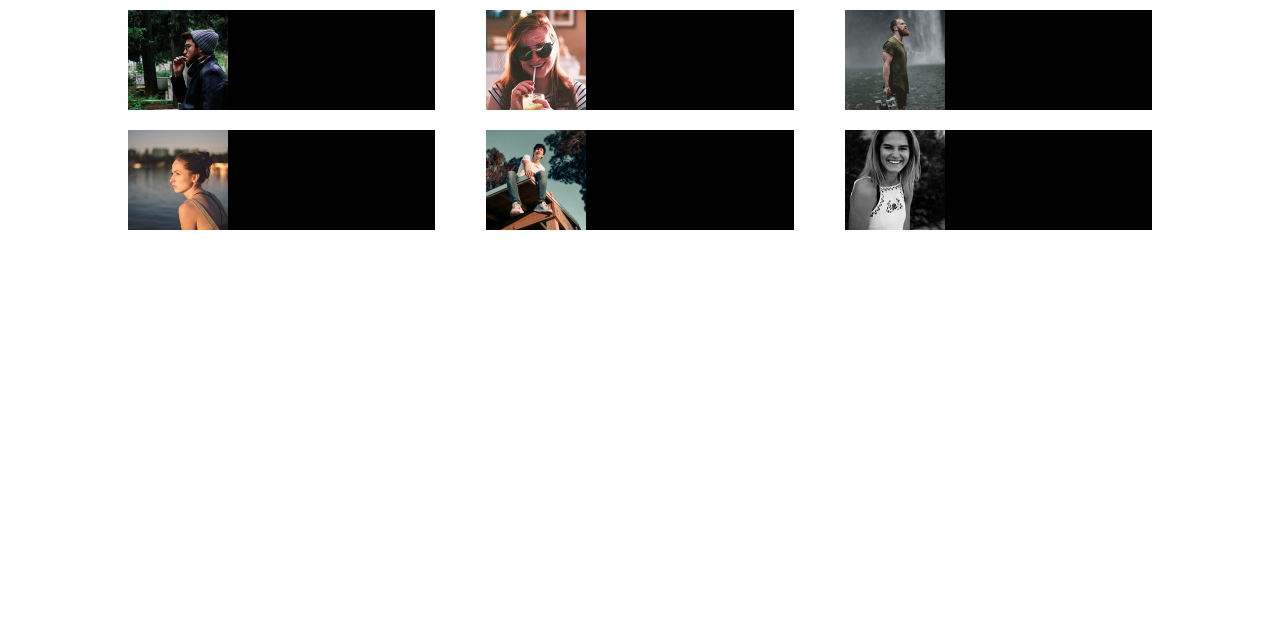
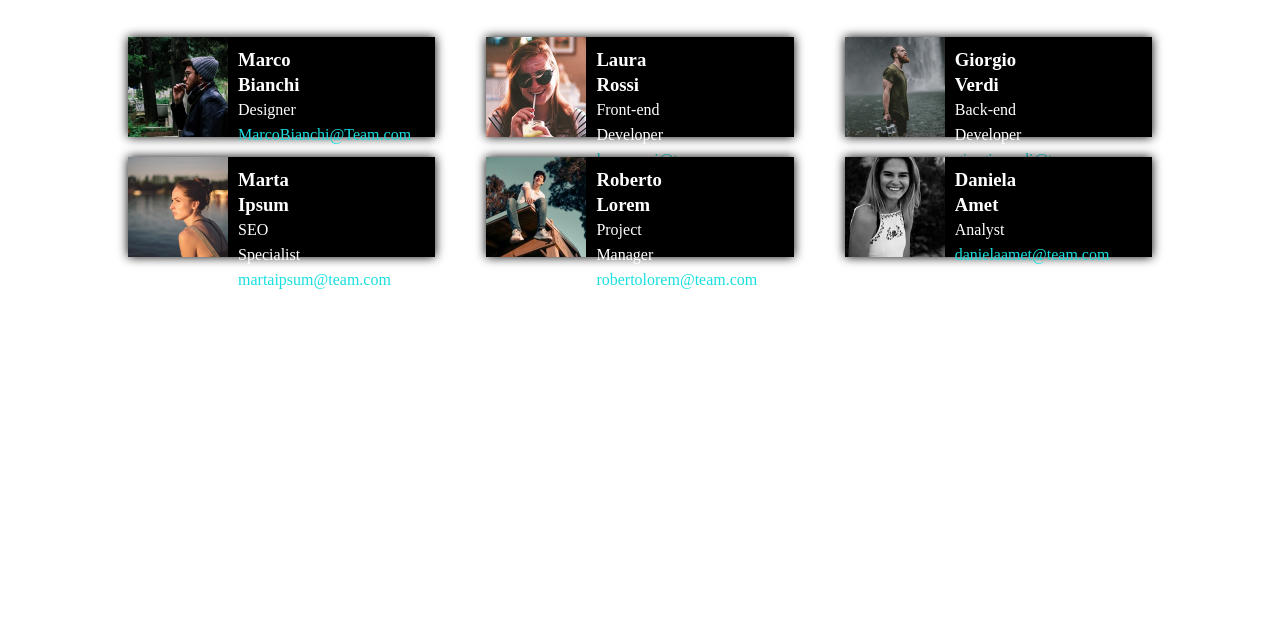
Before and after one commit to Edoardo-Monti/html-css-float-cards, a plain HTML site: page index.html in a window 1280 px wide. Shown: the part 173-800 px from the top of the page. Drawn offline with Linux system fonts and the light colour scheme.

Commit message:
Fine Esercizio

```diff
--- a/assets/style.css
+++ b/assets/style.css
@@ -9,14 +9,19 @@
     max-width: 80%;
     margin: auto;
     text-align: center;
+    padding-bottom: 20px;
 }
 
 
 h1{
     padding: 50px;
     color: pink;
-    font-family: 'Fredoka One'
+    font-size: 30px;
 
+}
+
+h3, h1{
+    font-family: 'Fredoka One';
 }
 
 /* Inizio Struttura float */
@@ -26,42 +31,49 @@ h1{
     display: table;
 }
 
-.container-a, .container-b{
+.container{
     max-width: 80%;
     margin: auto;
     padding-top: 20px;
 }
 
-.container-1{
+/* Allineamento delle card nel container */
+.card{
     background-color: black;
     float: left;
     height: 100px;
     width: 30%;
-    margin-right: 2.5%;
-
+    box-shadow: 0px 0px 10px black;
 }
 
-.container-2{
-    background-color: black;
-    float: left;
-    height: 100px;
-    width: 30%;
+/* Spaziatura delle card */
+.mr{
+    margin-right: 2.5%;
+}
+
+.m{
     margin-left: 2.5%;
     margin-right: 2.5%;
+}
+
+.ml{
+    margin-left: 2.5%;
+}
+
+/* Collocamento img e scritte  */
+img{
+    height: 100px;
+    float: left;
+}
+
+.info{
+    color: white;
+    padding: 10px 110px;
+    line-height: 25px;
+}
 
 
+a{
+    color: rgb(24, 223, 223);
+    text-decoration: none;
 }
-
-.container-3{
-    background-color: black;
-    float: right;
-    height: 100px;
-    width: 30%;
-    margin-left: 2.5%;
-
-
-}
-
-img{
-    height: 100px;
-}
--- a/index.html
+++ b/index.html
@@ -14,41 +14,68 @@
     </section>
 
     <!-- Primi blocchi -->
-    <section class="container-a clearfix">
+    <section class="container clearfix">
 
-        <div class="container-1">
+        <div class="card mr clearfix">
             <img src="./assets/img/male1.png" alt="">
+            <div class="info">
+                <h3>Marco Bianchi</h3>
+                <p>Designer</p>
+                <a href="">MarcoBianchi@Team.com</a>
+            </div>
 
         </div>
 
-        <div class="container-2">
+        <div class="card m clearfix">
             <img src="./assets/img/female1.png" alt="">
+            <div class="info">
+                <h3>Laura Rossi</h3>
+                <p>Front-end Developer</p>
+                <a href="">laurarossi@team.com</a>
+            </div>
 
         </div>
 
-        <div class="container-3">
+        <div class="card ml clearfix">
             <img src="./assets/img/male2.png" alt="">
+            <div class="info">
+                <h3>Giorgio Verdi</h3>
+                <p>Back-end Developer</p>
+                <a href="">giorgioverdi@team.com</a>
+            </div>
 
         </div>
 
     </section>
 
     <!-- Secondi blocchi -->
-    <section class="container-b clearfix">
+    <section class="container clearfix">
 
-        <div class="container-1">
+        <div class="card mr clearfix">
             <img src="./assets/img/female2.png" alt="">
-
+            <div class="info">
+                <h3>Marta Ipsum</h3>
+                <p>SEO Specialist</p>
+                <a href="">martaipsum@team.com</a>
+            </div>
         </div>
 
-        <div class="container-2">
+        <div class="card m clearfix">
             <img src="./assets/img/male3.png" alt="">
-
+            <div class="info">
+                <h3>Roberto Lorem</h3>
+                <p>Project Manager</p>
+                <a href="">robertolorem@team.com</a>
+            </div>
         </div>
 
-        <div class="container-3">
+        <div class="card ml clearfix">
             <img src="./assets/img/female3.png" alt="">
-
+            <div class="info">
+                <h3>Daniela Amet</h3>
+                <p>Analyst</p>
+                <a href="">danielaamet@team.com</a>
+            </div>
         </div>
 
     </section>
```
Also changed, not shown: 2 other files.
